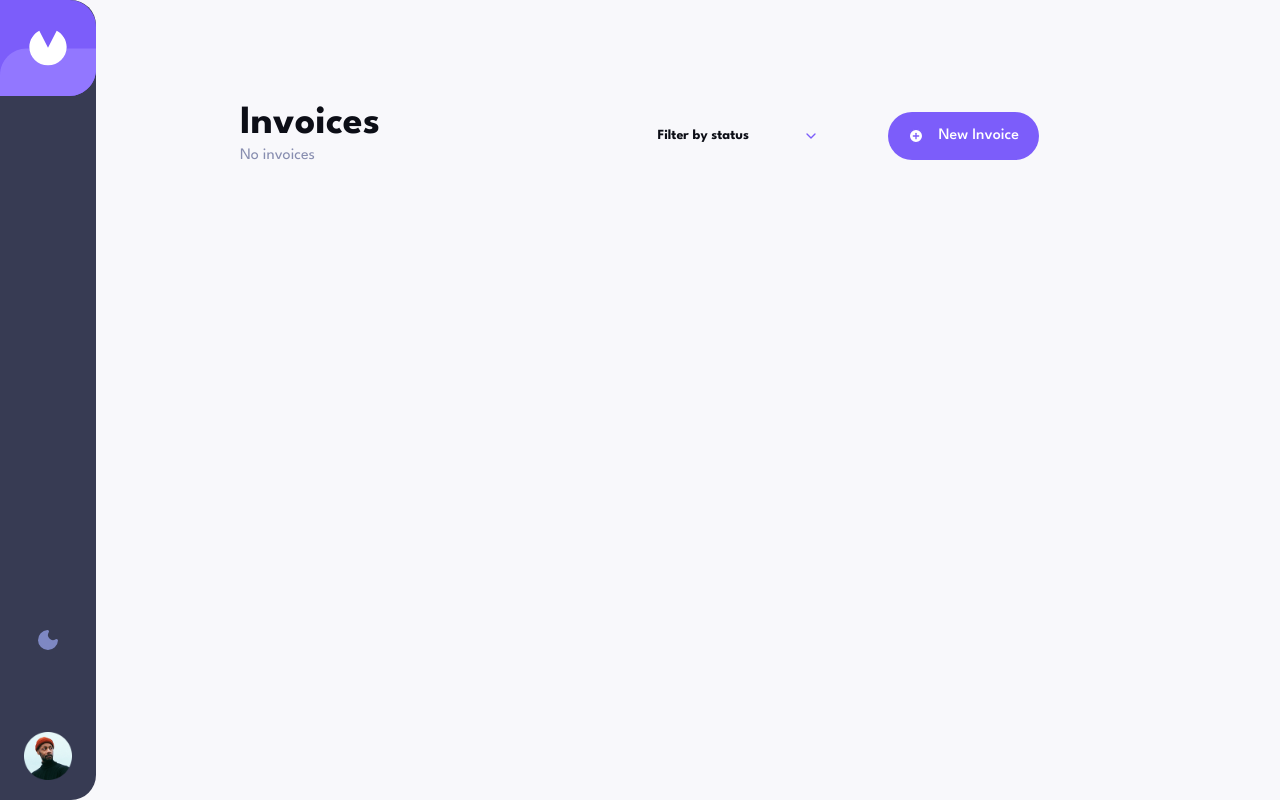
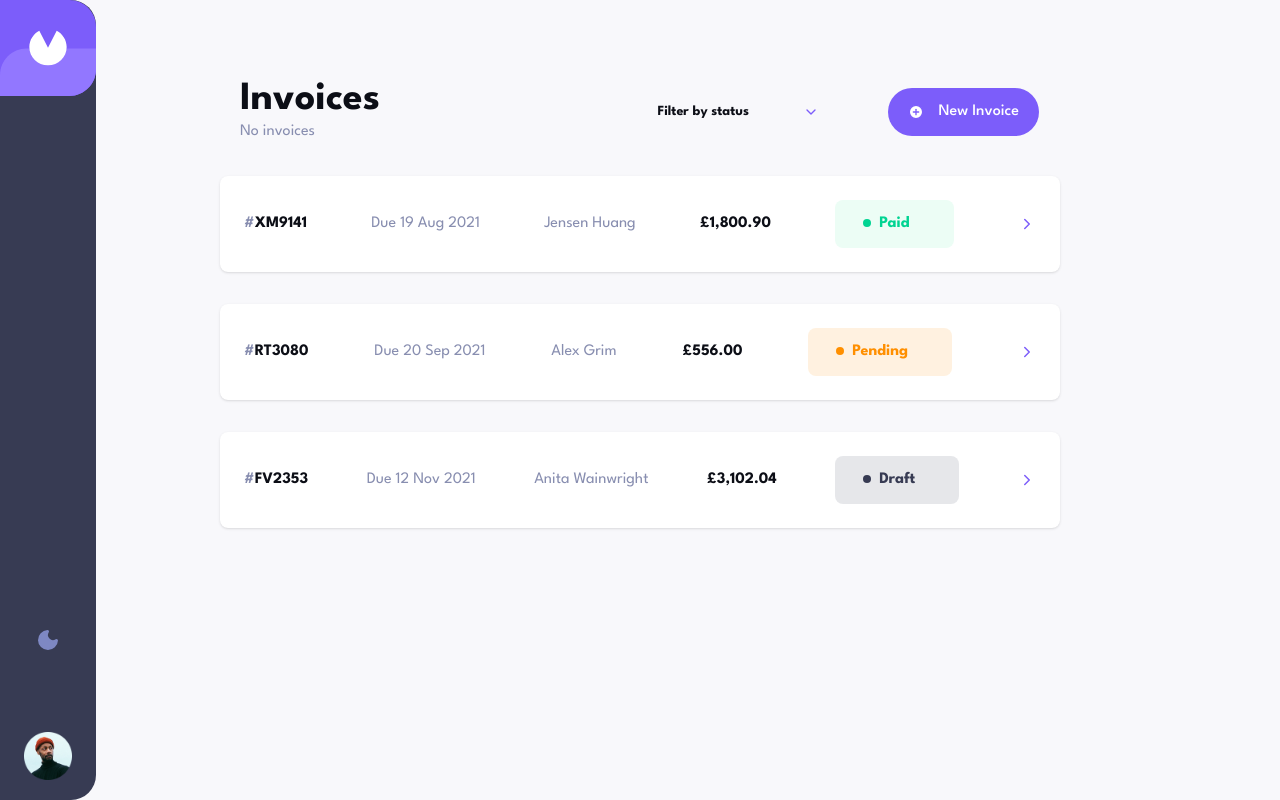
Before and after one commit to Kansoldev/client-invoice-manager-rebuild, a React (Vite) app: page / in a window 1280 px wide. Built offline with nearby package versions, Linux system fonts and the light colour scheme.

Commit message:
feat: add functionality to display empty and non-empty invoice UI For now, it is static. I will work on making it dynamic later

```diff
--- a/src/App.css
+++ b/src/App.css
@@ -12,6 +12,7 @@
   --color-primary: var(--primary);
   --color-secondary: var(--secondary);
   --color-lavender: var(--lavender);
+  --color-pizazz: var(--pizazz);
 }
 
 :root {
@@ -20,6 +21,7 @@
   --primary: #0c0e16;
   --lavender: #888eb0;
   --body-bg: #f8f8fb;
+  --pizazz: #ff8f00;
   --background: oklch(1 0 0);
   --foreground: oklch(0.145 0 0);
   --card: oklch(1 0 0);
--- a/src/App.tsx
+++ b/src/App.tsx
@@ -1,12 +1,104 @@
+import { useState } from "react";
+import { ChevronRight } from "lucide-react";
 import Sidebar from "./components/Sidebar";
 import Header from "./components/Header";
 import "./App.css";
 
 function App() {
+  const [showInvoice, setShowInvoice] = useState(true);
+
   return (
     <>
-      <Sidebar />;
+      <Sidebar />
       <Header />
+
+      {!showInvoice && (
+        <section className="flex flex-col justify-center items-center mt-20">
+          <img src="/Email campaign.svg" />
+
+          <h2 className="font-bold text-2xl mb-2 text-primary">
+            There is nothing here
+          </h2>
+
+          <p className="w-2/3 md:w-1/3 lg:w-1/4 text-center text-lavender">
+            Create a new invoice by clicking the <b>New Invoice</b> button and
+            get started
+          </p>
+        </section>
+      )}
+
+      {showInvoice && (
+        <section className="mx-4 lg:mx-0">
+          <div className="bg-white grid sm:flex lg:w-210 mx-auto items-center justify-between gap-2 rounded-md shadow mt-8 py-6 px-6">
+            <p className="font-bold text-primary">
+              <span className="text-lavender sm:order-1">#</span>XM9141
+            </p>
+            <p className="text-lavender row-start-2 col-end-1 sm:order-2 mt-5 sm:mt-0">
+              Due 19 Aug 2021
+            </p>
+            <p className="text-primary font-bold row-start-3 col-end-1 sm:order-3">
+              £1,800.90
+            </p>
+            <p className="text-lavender col-start-2 sm:order-2 text-right">
+              Jensen Huang
+            </p>
+            <p className="bg-emerald-50 px-11 py-3 rounded-md col-start-2 sm:order-4 relative top-4 sm:top-0 text-emerald-400 font-bold before:content-[''] before:absolute before:top-4.75 before:bottom-0 before:left-7 before:w-2 before:h-2 before:rounded-full before:bg-emerald-400">
+              Paid
+            </p>
+
+            <ChevronRight
+              size={18}
+              className="text-secondary hidden sm:block order-4"
+            />
+          </div>
+
+          <div className="bg-white grid sm:flex lg:w-210 mx-auto items-center justify-between gap-2 rounded-md shadow mt-8 py-6 px-6">
+            <p className="font-bold text-primary">
+              <span className="text-lavender sm:order-1">#</span>RT3080
+            </p>
+            <p className="text-lavender row-start-2 col-end-1 sm:order-2 mt-5 sm:mt-0">
+              Due 20 Sep 2021
+            </p>
+            <p className="text-primary font-bold row-start-3 col-end-1 sm:order-3">
+              £556.00
+            </p>
+            <p className="text-lavender col-start-2 sm:order-2 text-right">
+              Alex Grim
+            </p>
+            <p className="bg-pizazz/12 px-11 py-3 rounded-md col-start-2 sm:order-4 relative top-4 sm:top-0 text-pizazz font-bold before:content-[''] before:absolute before:top-4.75 before:bottom-0 before:left-7 before:w-2 before:h-2 before:rounded-full before:bg-pizazz">
+              Pending
+            </p>
+
+            <ChevronRight
+              size={18}
+              className="text-secondary hidden sm:block order-4"
+            />
+          </div>
+
+          <div className="bg-white grid sm:flex lg:w-210 mx-auto items-center justify-between gap-2 rounded-md shadow mt-8 py-6 px-6">
+            <p className="font-bold text-primary">
+              <span className="text-lavender sm:order-1">#</span>FV2353
+            </p>
+            <p className="text-lavender row-start-2 col-end-1 sm:order-2 mt-5 sm:mt-0">
+              Due 12 Nov 2021
+            </p>
+            <p className="text-primary font-bold row-start-3 col-end-1 sm:order-3">
+              £3,102.04
+            </p>
+            <p className="text-lavender col-start-2 sm:order-2 text-right">
+              Anita Wainwright
+            </p>
+            <p className="bg-tranquil/12 px-11 py-3 rounded-md col-start-2 sm:order-4 relative top-4 sm:top-0 text-tranquil font-bold before:content-[''] before:absolute before:top-4.75 before:bottom-0 before:left-7 before:w-2 before:h-2 before:rounded-full before:bg-tranquil">
+              Draft
+            </p>
+
+            <ChevronRight
+              size={18}
+              className="text-secondary hidden sm:block order-4"
+            />
+          </div>
+        </section>
+      )}
     </>
   );
 }
```
Also changed, not shown: public/Email campaign.svg (added).
